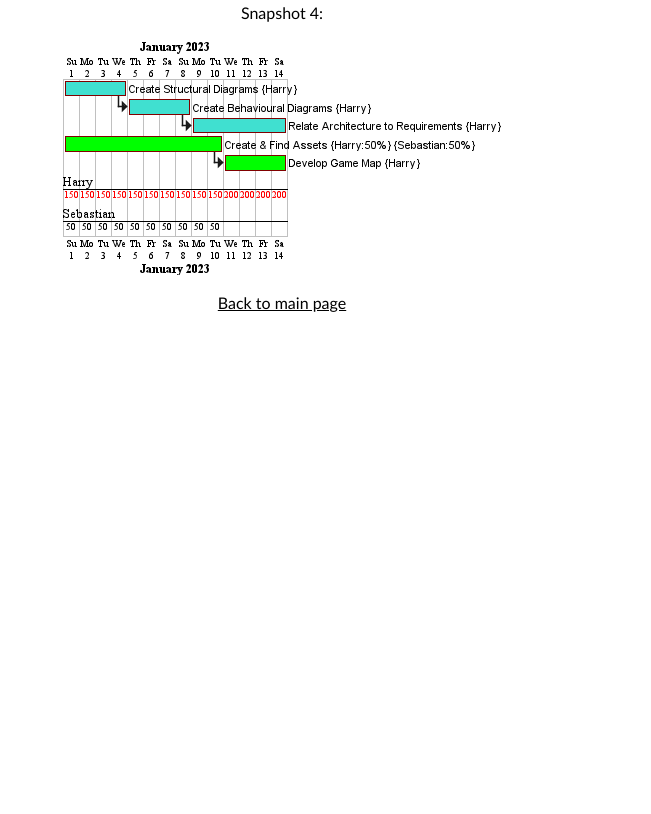
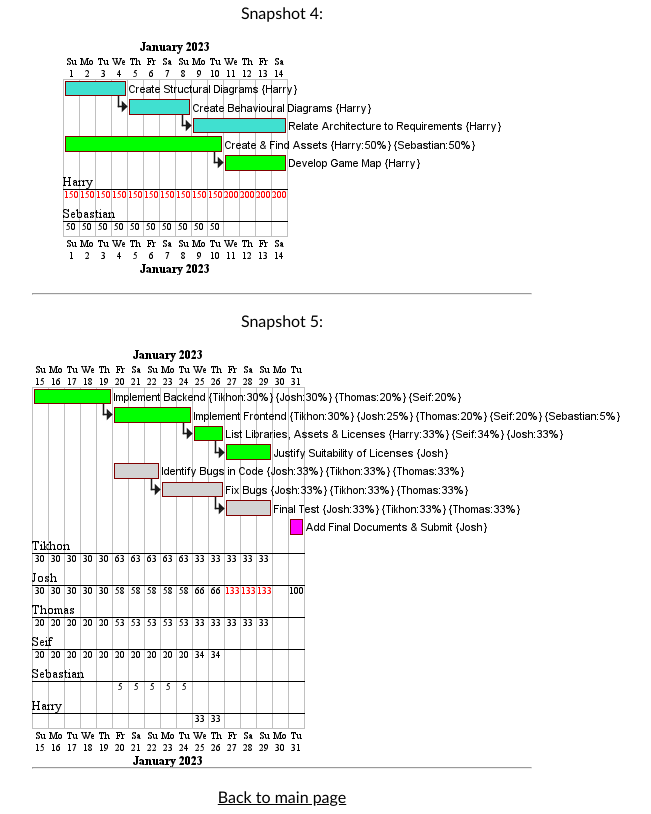
Before and after one commit to joshuamckean/joshuamckean.github.io, a plain HTML site: page plan.html in a window 1280 px wide. Shown: the part 1401-2215 px from the top of the page, without its empty margins (358-1009 px from the left). Before the commit the page ends 1721 px from the top, so only its background shows below. Drawn offline with Linux system fonts and the light colour scheme.

Commit message:
Update plan.html

```diff
--- a/plan.html
+++ b/plan.html
@@ -19,6 +19,11 @@
         <p style="color:black;font-family:Calibri;">Snapshot 4:</p>
         <img src="/Snapshots/Snapshot 4.png">
         <br><br>
+        <hr style="margin:auto; max-width:550px;">
+        <p style="color:black;font-family:Calibri;">Snapshot 5:</p>
+        <img src="/Snapshots/Snapshot 5.png">
+        <hr style="margin:auto; max-width:550px;">
+        <br>
         <a href="https://joshuamckean.github.io" style="color:black;font-family: Calibri;">Back to main page</a>
     </div>
 </body>
```
